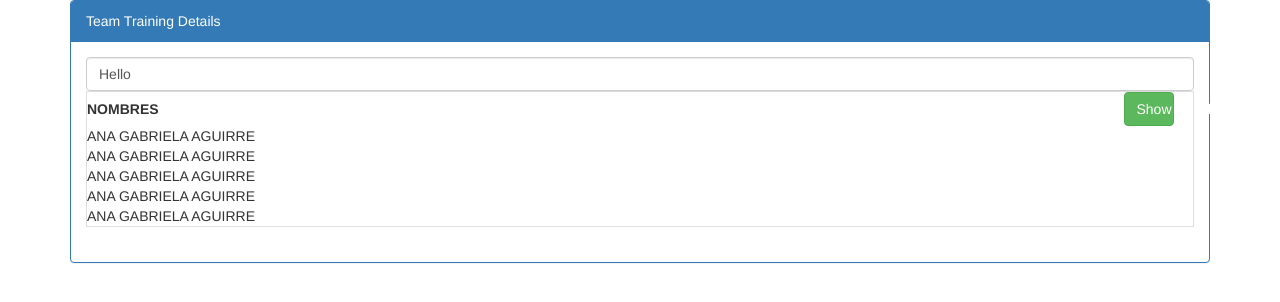
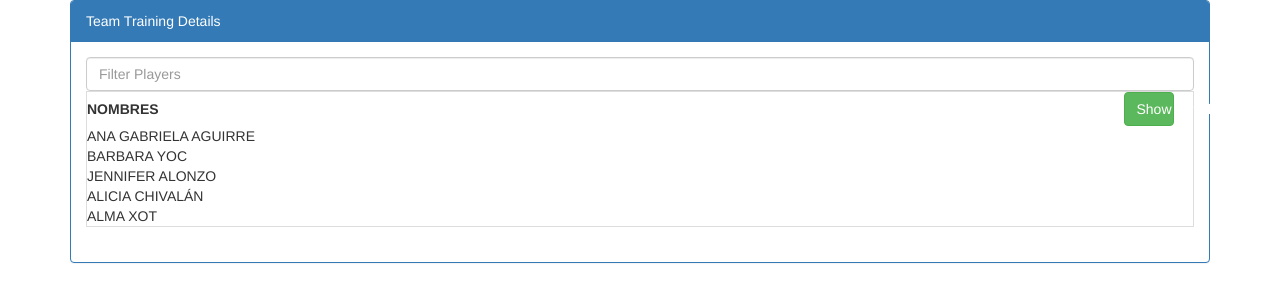
Before and after one commit to vshanu/CIA_PTPA_APP, an Angular app in the folder PTPA/: page / in a window 1280 px wide. Shown: the top 302 px of the page. Built offline with nearby package versions, Linux system fonts and the light colour scheme.

Commit message:
Player Component Changes 2/24/2019

```diff
--- /dev/null
+++ b/PTPA/src/app/Pipes/PlayerComponent/SearchPipe/search-pipe.pipe.ts
@@ -0,0 +1,19 @@
+import { Pipe, PipeTransform } from '@angular/core';
+
+@Pipe({
+  name: 'searchPipe'
+})
+export class SearchPipePipe implements PipeTransform {
+
+  transform(value: any, args?: any): any {
+    return args ?
+      value.filter((player, index) => {
+        if(player.playerNombres.toLowerCase().indexOf(args.toLowerCase())!=-1)
+        {
+          return true;
+        }
+      })
+      : value;
+  }
+
+}
--- a/PTPA/src/app/Services/RetrievePlayerInfo/player-info.service.ts
+++ b/PTPA/src/app/Services/RetrievePlayerInfo/player-info.service.ts
@@ -22,7 +22,7 @@ export class PlayerInfoService {
       },
       {
          "playerId": 2,
-          "playerNombres": "ANA GABRIELA AGUIRRE",
+          "playerNombres": "BARBARA YOC",
           "playerConducto": "2",
           "playerAsistencia": "1",
           "playerRendimientoFisico": "5",
@@ -33,33 +33,33 @@ export class PlayerInfoService {
       },
       {
          "playerId": 3,
-          "playerNombres": "ANA GABRIELA AGUIRRE",
+          "playerNombres": "JENNIFER ALONZO",
           "playerConducto": "2",
-          "playerAsistencia": "1",
+          "playerAsistencia": "6",
           "playerRendimientoFisico": "5",
-          "playerAdecuado": "5",
+          "playerAdecuado": "2",
           "playerRendimientoAcademico": "5",
           "playerHorasAMentorear": "5",
           "playerAsititoLaLiga": "1"
       },
       {
          "playerId": 4,
-          "playerNombres": "ANA GABRIELA AGUIRRE",
+          "playerNombres": "ALICIA CHIVALÁN",
           "playerConducto": "2",
-          "playerAsistencia": "1",
+          "playerAsistencia": "6",
           "playerRendimientoFisico": "5",
           "playerAdecuado": "5",
           "playerRendimientoAcademico": "5",
-          "playerHorasAMentorear": "5",
+          "playerHorasAMentorear": "8",
           "playerAsititoLaLiga": "1"
       },
       {
           "playerId": 5,
-          "playerNombres": "ANA GABRIELA AGUIRRE",
-          "playerConducto": "2",
+          "playerNombres": "ALMA XOT",
+          "playerConducto": "6",
           "playerAsistencia": "1",
           "playerRendimientoFisico": "5",
-          "playerAdecuado": "5",
+          "playerAdecuado": "3",
           "playerRendimientoAcademico": "5",
           "playerHorasAMentorear": "5",
           "playerAsititoLaLiga": "1"
--- a/PTPA/src/app/app.module.ts
+++ b/PTPA/src/app/app.module.ts
@@ -9,6 +9,7 @@ import { HomeComponentComponent } from './components/home-component/home-compone
 import { TrainingComponentComponent } from './components/training-component/training-component.component';
 import { PlayerComponentComponent } from './components/player-component/player-component.component';
 import { AnalysisComponentComponent } from './components/analysis-component/analysis-component.component';
+import { SearchPipePipe } from './Pipes/PlayerComponent/SearchPipe/search-pipe.pipe';
 
 @NgModule({
   declarations: [
@@ -17,7 +18,8 @@ import { AnalysisComponentComponent } from './components/analysis-component/anal
     HomeComponentComponent,
     TrainingComponentComponent,
     PlayerComponentComponent,
-    AnalysisComponentComponent
+    AnalysisComponentComponent,
+    SearchPipePipe
   ],
   imports: [
     BrowserModule,
--- a/PTPA/src/app/components/player-component/player-component.component.html
+++ b/PTPA/src/app/components/player-component/player-component.component.html
@@ -4,8 +4,10 @@
        <div class ="panel-body" >
          <div>
          <input [(ngModel)] = "filterBy" type="text" class = "form-control" placeholder="Filter Players" />
+         <div class = "alert  alert-success" *ngIf = "filterBy">
+           List filtered using : {{filterBy}}
+         </div>
          <div>
-
          </div>
           </div>
             <table *ngIf = "playerDetails && playerDetails.length" class="table table-bordered table-hover">
@@ -25,7 +27,7 @@
                       </button>
                     </th>
                 </tr>
-                <tr *ngFor = "let playerDetail of playerDetails" >
+                <tr *ngFor = "let playerDetail of playerDetails | searchPipe:filterBy" >
                   <td *ngIf="showHideDetails">{{playerDetail.playerId}}</td>
                   <td >{{playerDetail.playerNombres}}</td>
                   <td *ngIf="showHideDetails">{{playerDetail.playerAsistencia}}</td>
--- a/PTPA/src/app/components/player-component/player-component.component.ts
+++ b/PTPA/src/app/components/player-component/player-component.component.ts
@@ -13,7 +13,7 @@ export class PlayerComponentComponent implements OnInit {
   constructor(private _playerInfoService : PlayerInfoService) { }
 
   playerDetails : any = [];
-  filterBy : string = "Hello";
+  filterBy : string ;
 
   ngOnInit() {
     this.playerDetails = this._playerInfoService.getplayerInfo();
```
Also changed, not shown: 1 other file (tests, documents, lock files or other folders).
